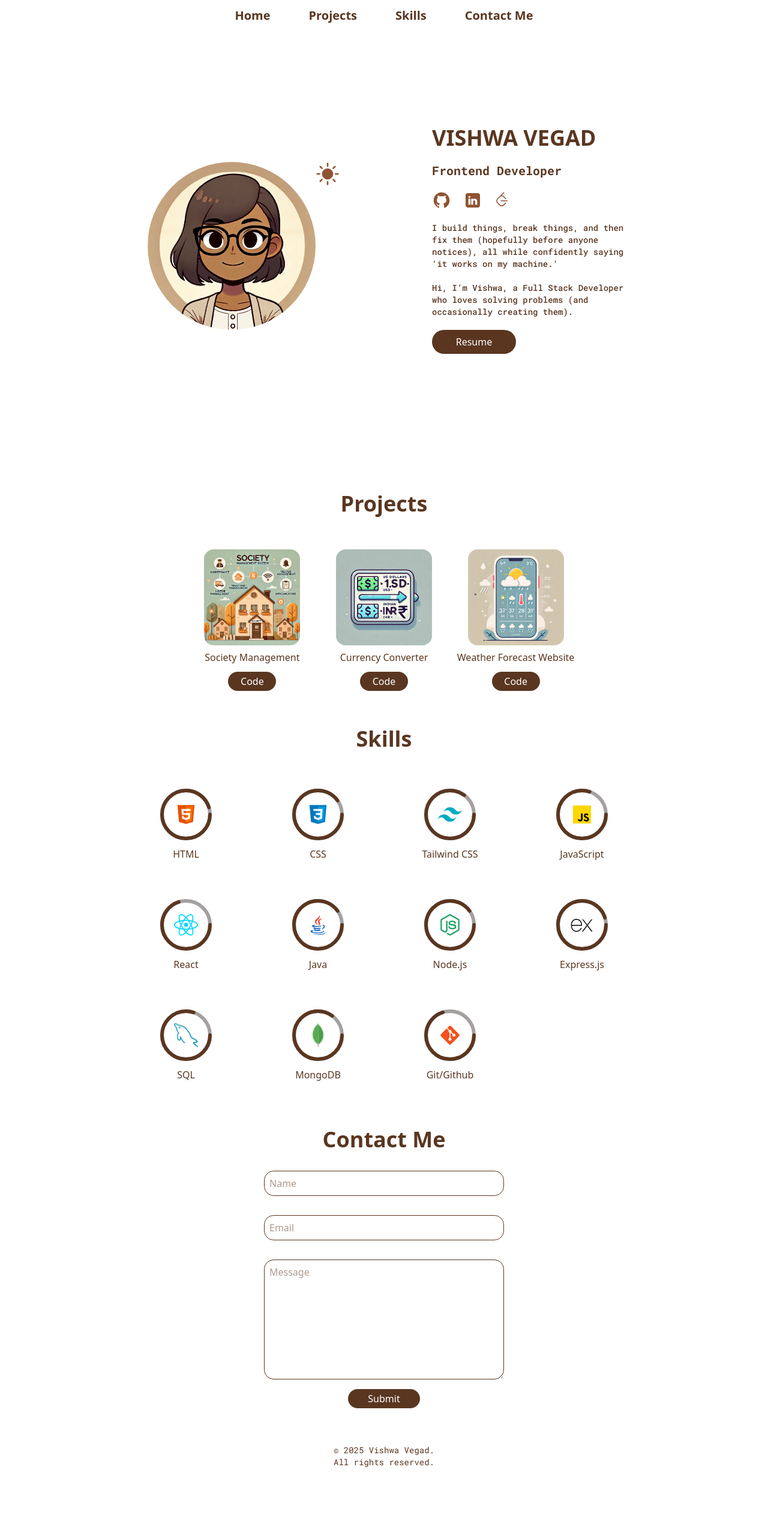
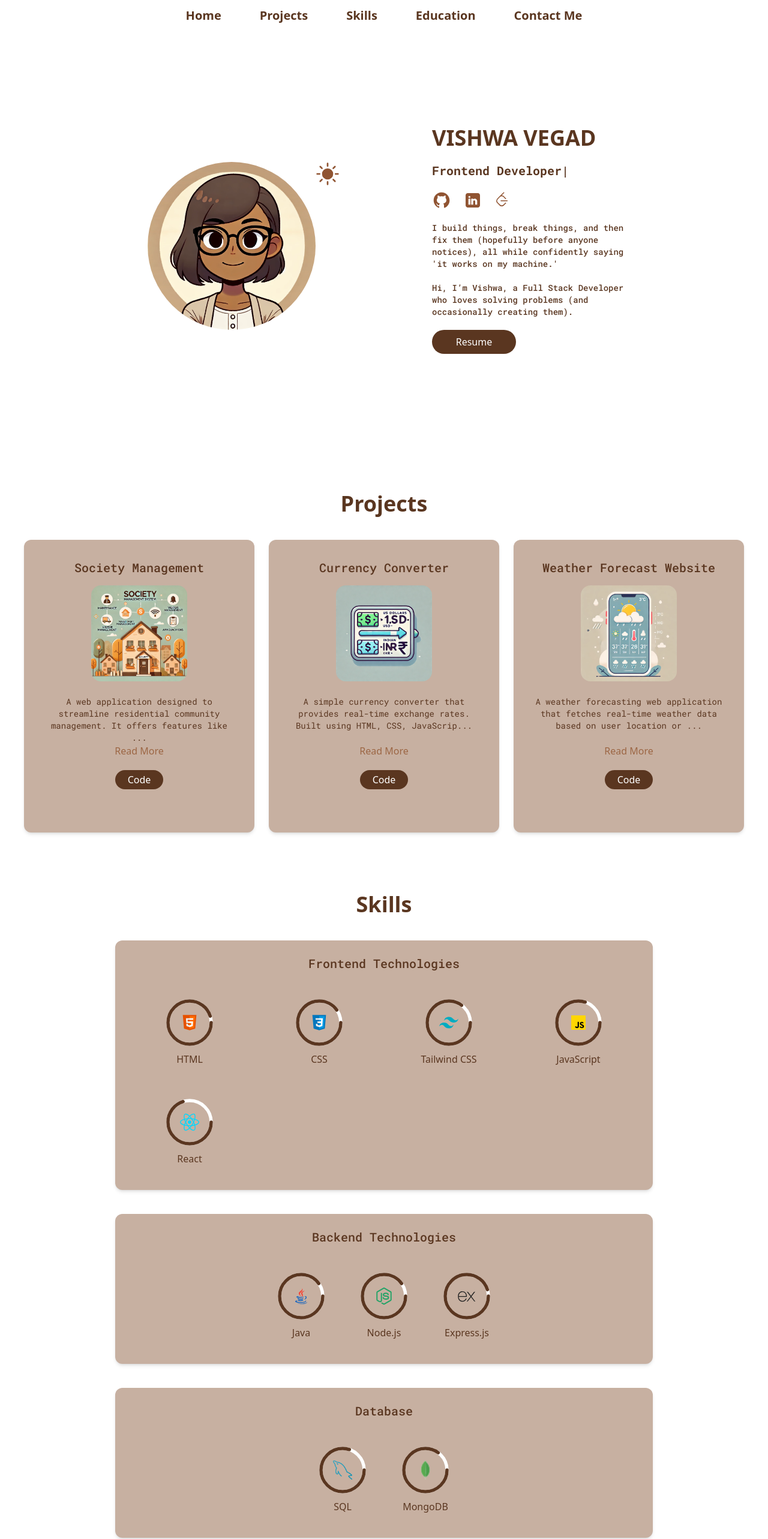
Before and after one commit to vishwavegad/Personal-Portfolio, a React (Vite) app: page / in a window 1280 px wide. Shown: the top 2566 px of the page at 60% size. Before the commit the page ends 2518 px from the top, so only its background shows below. Built offline with nearby package versions, Linux system fonts and the light colour scheme.

Commit message:
education section added

```diff
--- a/src/App.css
+++ b/src/App.css
@@ -11,21 +11,37 @@ html, body{
     --btn-text-color: #fff;
     --text-color: rgb(90, 54, 32);
     --nav-color: #fff;
+    --nav-hover-text-color: rgb(90, 54, 32, 0.7);
     --dropdown-color: rgb(90, 54, 32, 0.7);
+    --dropdown-hover-text-color: rgb(90, 54, 32);
+    --projects-read-text-color: rgb(156, 102, 68);
+    --card-background-color: rgb(199, 176, 161);
+    --card-text-color: rgb(90, 54, 32);
+    --education-bullet-color: rgb(90, 54, 32);
     --bar-percent-color: rgb(90, 54, 32);
-    --bar-color: rgb(165, 160, 160);
+    --bar-color: #fff;
     /* --nav-text-color: rgb(90, 54, 32); */
 }
 
 [data-theme='dark']{
-    --background-color: #222;
+    --background-color: #292929;
     --btn-color: #fff;
     --btn-text-color: #222;
     --text-color: #fff;
-    --nav-color: #222;
+    --nav-color: #292929;
+    --nav-hover-text-color: rgba(250, 247, 247, 0.3);
     --dropdown-color: #222;
+    --dropdown-hover-text-color: rgba(250, 247, 247, 0.3);
+    --projects-read-text-color: rgba(250, 247, 247, 0.3);
+    /* --skills-background-color: rgba(250, 247, 247, 0.3); */
+    --card-background-color: rgb(27, 26, 26);
+    /* --skills-text-color: #222; */
+    --card-text-color: #fff;
+    --education-bullet-color: #fff;
+    /* --bar-percent-color: #222; */
     --bar-percent-color: #fff;
-    --bar-color: rgb(121, 118, 118);
+    /* --bar-color: #fff; */
+    --bar-color: #4a4949;
     /* rgb(197, 190, 190) */
     /* --nav-text-color: white; */
 }
--- a/src/App.jsx
+++ b/src/App.jsx
@@ -3,6 +3,7 @@ import HeroSection from './components/HeroSection'
 import Navbar from './components/Navbar'
 import Projects from './components/Projects'
 import Skills from './components/Skills'
+import Education from './components/Education'
 import ContactMe from './components/ContactMe'
 import Footer from './components/Footer'
 function App() {
@@ -13,6 +14,7 @@ function App() {
       <HeroSection/>
       <Projects/>
       <Skills/>
+      <Education/>
       <ContactMe/>
       <Footer/>
     </>
--- a/src/components/ContactMe.jsx
+++ b/src/components/ContactMe.jsx
@@ -2,14 +2,14 @@ import React from 'react'
 
 function ContactMe() {
   return (
-    <section id='contact' className="mt-10 scroll-mt-20" style={{color:'var(--text-color'}}>
+    <section id='contact' className="mt-20 scroll-mt-20" style={{color:'var(--text-color'}}>
       <h1 className='font-bold text-3xl md:text-4xl text-center'>Contact Me</h1>
       <form action="">
-        <div className="flex flex-col justify-center items-center mt-4">
-          <input type="text" placeholder="Name" required className="border rounded-2xl p-2 w-50 md:w-100 m-4"/>
-          <input type="text" placeholder="Email" required className="border rounded-2xl p-2 w-50 md:w-100 m-4"/>
-          <textarea name="message" placeholder="Message" className="border rounded-2xl p-2 h-50 w-50 md:w-100 m-4"></textarea>
-          <button className='rounded-3xl p-1 w-20 md:w-30 transition duration-300 ease-in-out hover:cursor-pointer hover:scale-107' style={{backgroundColor: 'var(--btn-color)', color:'var(--btn-text-color)'}}>Submit</button>
+        <div className="flex flex-col justify-center items-center mt-10 bg-[var(--card-background-color)] rounded-xl mx-auto shadow-md w-full max-w-md md:max-w-lg lg:max-w-4xl">
+          <input type="text" placeholder="Name" required className="border rounded-2xl p-2 w-60 md:w-100 m-4 mt-10"/>
+          <input type="text" placeholder="Email" required className="border rounded-2xl p-2 w-60 md:w-100 m-4"/>
+          <textarea name="message" placeholder="Message" className="border rounded-2xl p-2 h-50 w-60 md:w-100 m-4"></textarea>
+          <button className='rounded-3xl p-1 w-25 mb-10 md:w-30 transition duration-300 ease-in-out hover:cursor-pointer hover:scale-107' style={{backgroundColor: 'var(--btn-color)', color:'var(--btn-text-color)'}}>Submit</button>
         </div>
       </form>
     </section>
--- /dev/null
+++ b/src/components/Education.jsx
@@ -0,0 +1,66 @@
+import React from 'react'
+
+function Education() {
+    const EducationData = [
+        {
+            year: "2022 - Present",
+            degree: "Bachelor of Engineering",
+            school: "Computer | Government Engineering College",
+            type: "CGPA",
+            score: "8.57"
+        },
+        {
+            year: "2022",
+            degree: "Higher Secondary",
+            school: "Swastik School of Science",
+            type: "Percentage",
+            score: "71.07"
+        },
+        {
+            year: "2020",
+            degree: "Secondary School",
+            school: "Sadhu Vaswani School for Girls",
+            type: "Percentage",
+            score: "80.33"
+        },
+    ]
+
+  return (
+    <section id='education' className='scroll-mt-10 mt-20'>
+      <h1 className='font-bold text-3xl md:text-4xl text-center'>Education</h1>
+      <div className='flex flex-col justify-center mt-10 bg-[var(--card-background-color)] rounded-xl mx-auto shadow-md w-full max-w-md md:max-w-lg lg:max-w-4xl'>
+        <div className='ml-6 mt-10 mb-6 relative border-l-3 border-[var(--text-color)] pl-6'>
+            {EducationData.map(({year, degree, school, type, score})=>(
+                <div key={year} className='relative mb-6'>
+                    <div className='absolute -left-8 top-1 size-3 bg-[var(--education-bullet-color)] rounded-full'></div>
+                    <p className='text-sm'>{year}</p>
+                    <h3 className='font-medium text-xl text-[var(--text-color)]'>{degree}</h3>
+                    <p className='text-sm'>{school}</p>
+                    <p className='flex'><p className='font-medium'>{type}:&nbsp;</p>{score}</p>
+                </div>
+            ))}
+        {/* <div className='mb-6'>
+            <p className='text-sm'>2022 - Present</p>
+            <h3 className='font-medium text-xl text-[var(--text-color)]'>Bachelor of Engineering</h3>
+            <p className='text-sm'>Computer | Government Engineering College</p>
+            <p className='flex'><p className='font-medium'>CGPA:&nbsp;</p>8.57</p>
+        </div>
+        <div className='mb-6'>
+            <p className='text-sm'>2022</p>
+            <h3 className='font-medium text-xl text-[var(--text-color)]'>Higher Secondary</h3>
+            <p className='text-sm'>Swastik School of Science</p>
+            <p className='flex'><p className='font-medium'>Percentage:&nbsp;</p>71.07</p>
+        </div>
+        <div className='mb-6'>
+            <p className='text-sm'>2020</p>
+            <h3 className='font-medium text-xl text-[var(--text-color)]'>Secondary School</h3>
+            <p className='text-sm'>Sadhu Vaswani School for Girls</p>
+            <p className='flex'><p className='font-medium'>Percentage:&nbsp;</p>80.33</p>
+        </div> */}
+        </div>
+      </div>
+    </section>
+  )
+}
+
+export default Education
--- a/src/components/Navbar.jsx
+++ b/src/components/Navbar.jsx
@@ -36,6 +36,10 @@ function Navbar() {
       link: "Skills",
     },
     {
+      id: "education",
+      link: "Education"
+    },
+    {
       id: "contact",
       link: "Contact Me",
     },
@@ -68,19 +72,20 @@ function Navbar() {
           className="gap-10 hidden md:flex text-[var(--text-color)]"
         >
           {links.map(({ id, link, sectionId }) => (
-            <li className="font-bold p-3 pb-3 cursor-pointer text-xl" key={id} onClick={()=>scrollToSection(id)}>
+            <li className="font-bold p-3 pb-3 cursor-pointer text-xl hover:text-[var(--nav-hover-text-color)]" key={id} onClick={()=>scrollToSection(id)}>
               {link}
             </li>
           ))}
         </ul>
 
+        {/* mobile view */}
         {nav && (
           <ul
             className="flex flex-col justify-between items-center absolute top-0 left-0 w-50 py-10 z-40 space-y-6 text-white backdrop-blur-md bg-[var(--dropdown-color)]"
             // style={{backgroundColor:"rgba(90,54,32,0.7)"}}
           >
             {links.map(({ id, link }) => (
-              <li className="px-4 cursor-pointer py-2 text-xl" key={id} onClick={()=>scrollToSection(id)}>
+              <li className="px-4 cursor-pointer py-2 text-xl hover:text-[var(--dropdown-hover-text-color)]" key={id} onClick={()=>scrollToSection(id)}>
                 {link}
               </li>
             ))}
--- a/src/components/Projects.jsx
+++ b/src/components/Projects.jsx
@@ -1,26 +1,40 @@
-import React from "react";
+import {React, useState} from "react";
 import currencyConverterImage from "../assets/currencyConverter.webp";
 import weatherAppImage from "../assets/weatherImage.webp";
 import smsImage from "../assets/smsImage.webp";
 
 function Projects() {
+  const [expanded, setExpanded] = useState({});
+
+  const toggleExpand = (name)=>{
+    setExpanded((prev)=>({
+      ...prev,
+      [name]: !prev[name],
+    }))
+  }
+
   const projects = [
     {
       name: "Society Management",
       image: smsImage,
       link: "",
+      description: " A web application designed to streamline residential community management. It offers features like announcements, complaint tracking, maintenance requests, visitor management, and secure authentication. Built with HTML, CSS, JavaScript, Node.js, Express.js, and MongoDB, it ensures efficient communication and organization within societies.",
       codeLink: "",
     },
     {
       name: "Currency Converter",
       image: currencyConverterImage,
       link: "https://currency-converter-pr.netlify.app/",
+      description:
+        "A simple currency converter that provides real-time exchange rates. Built using HTML, CSS, JavaScript and ExchangeRateAPI, it offers seamless currency conversion between different international currencies.",
       codeLink: "",
     },
     {
       name: "Weather Forecast Website",
       image: weatherAppImage,
       link: "https://weatherpr.netlify.app/",
+      description:
+        "A weather forecasting web application that fetches real-time weather data based on user location or manual search. Built using HTML, CSS, JavaScript and WeatherAPI for accurate weather updates.",
       codeLink: "",
     },
   ];
@@ -29,21 +43,31 @@ function Projects() {
     <section id="projects" className="scroll-mt-20">
       <h1 className="font-bold text-3xl md:text-4xl text-center">Projects</h1>
       <div className="flex justify-center">
-        <div className="grid grid-cols-1 sm:grid-cols-2 md:grid-cols-3 place-items-center mt-10 gap-6">
-          {projects.map(({ name, image, link, codeLink }) => (
-            <div key={name} className="flex flex-col items-center justify-center">
-              <a href={link} target="_blank">
-                <img src={image} alt="" className="size-40 rounded-2xl mt-4" />
-              </a>
-              <h3
-                className="mt-2 font-medium"
+        <div className="grid grid-cols-1 sm:grid-cols-2 md:grid-cols-3 place-items-center mt-10 gap-6 items-start">
+          {projects.map(({ name, image, link, description, codeLink }) => {
+            const isExpanded = expanded[name]
+            const shortText = description.slice(0, 100)+"..."
+
+            return(
+            <div key={name} className="flex flex-col items-center justify-center p-8 rounded-xl shadow-md w-full max-w-md md:max-w-lg lg:max-w-4xl mx-auto bg-[var(--card-background-color)]">
+              <h2
+                className="font-medium text-xl"
                 style={{ color: "var(--text-color)" }}
               >
                 {name}
-              </h3>
+              </h2>
+              <a href={link} target="_blank">
+                <img src={image} alt="" className="size-40 rounded-2xl mt-4 mb-6" />
+              </a>
+              <p className={`text-sm w-80 text-center ${isExpanded?"":"h-20 overflow-hidden"}`}>
+                {isExpanded?description:shortText}
+              </p>
+              <button onClick={()=>toggleExpand(name)} className="text-[var(--projects-read-text-color)] hover:text-blue-700">
+                {isExpanded?"Read Less":"Read More"}
+              </button>
               <a href={codeLink}>
                 <button
-                  className="rounded-3xl w-20 p-1 mt-3 mb-10 text-center"
+                  className="rounded-3xl w-20 p-1 mt-5 mb-10 text-center"
                   style={{
                     backgroundColor: "var(--btn-color)",
                     color: "var(--btn-text-color)",
@@ -53,7 +77,8 @@ function Projects() {
                 </button>
               </a>
             </div>
-          ))}
+            )
+})}
           {/* <div className='flex flex-col items-center'>
             <a href="https://currency-converter-pr.netlify.app/" target='_blank'><img src={currencyConverterImage} alt="" className='size-40 rounded-2xl mt-4' /></a>
             <h3 className='mt-2 font-medium' style={{color:'var(--text-color)'}}>Currency Converter</h3>
--- a/src/components/Skills.jsx
+++ b/src/components/Skills.jsx
@@ -24,7 +24,7 @@ const CircularProgress = ({ percentage, skill, icon }) => {
   return (
     <div className="flex flex-col items-center m-4">
       <div className="relative">
-        <svg width="100" height="100" viewBox="0 0 100 100">
+        <svg width="90" height="90" viewBox="0 0 100 100">
           <circle
             cx="50"
             cy="50"
@@ -47,7 +47,7 @@ const CircularProgress = ({ percentage, skill, icon }) => {
           />
         </svg>
         <img
-          className="absolute top-1/2 left-1/2 transform -translate-x-1/2 -translate-y-1/2 size-10"
+          className="absolute top-1/2 left-1/2 transform -translate-x-1/2 -translate-y-1/2 size-8"
           src={icon}
           alt={skill}
         />
@@ -66,7 +66,11 @@ function Skills() {
     setTimeout(() => setAnimation(true), 500);
   }, []);
 
-  const skills = [
+  const skillsCategories = [
+    {
+      title: "Frontend Technologies",
+      bgColor: "var(--skills-background-color)",
+      skills: [
         {
           name: "HTML",
           icon: htmlLogo,
@@ -92,6 +96,12 @@ function Skills() {
           icon: reactLogo,
           percentage: 70,
         },
+      ],
+    },
+    {
+      title: "Backend Technologies",
+      bgColor: "var(--skills-background-color)",
+      skills: [
         {
           name: "Java",
           icon: javaLogo,
@@ -107,6 +117,12 @@ function Skills() {
           icon: expressLogo,
           percentage: 95,
         },
+      ],
+    },
+    {
+      title: "Database",
+      bgColor: "var(--skills-background-color)",
+      skills: [
         {
           name: "SQL",
           icon: sqlLogo,
@@ -117,17 +133,25 @@ function Skills() {
           icon: mongoLogo,
           percentage: 85,
         },
+      ],
+    },
+    {
+      title: "Version Control",
+      bgColor: "var(--skills-background-color)",
+      skills: [
         {
           name: "Git/Github",
           icon: gitLogo,
           percentage: 70,
+        },
+      ],
     },
   ];
 
   return (
     <section
       id="skills"
-      className="scroll-mt-20"
+      className="scroll-mt-20 mt-20"
       style={{ color: "var(--text-color" }}
     >
       {/* <hr />
@@ -143,7 +167,11 @@ function Skills() {
             alt=""
           />
         </div> */}
-        <div className="grid grid-cols-2 md:grid-cols-3 lg:grid-cols-4 place-items-center mt-10 gap-6">
+      <div className="mt-10 space-y-10">
+        {skillsCategories.map(({ title, bgColor, skills }) => (
+          <div key={title} className="p-6 rounded-xl shadow-md flex flex-col items-center w-full max-w-md md:max-w-lg lg:max-w-4xl mx-auto" style={{backgroundColor: "var(--card-background-color)", color:"var(--card-text-color)"}}>
+            <h2 className="font-medium text-xl text-center mb-4" >{title}</h2>
+            <div className={`flex flex-wrap gap-4 w-full justify-center mt-6 ${skills.length>=4?"grid grid-cols-2 md:grid-cols-3 lg:grid-cols-4":""}`}>
               {skills.map(({ name, icon, percentage }) => (
                 <CircularProgress
                   key={name}
@@ -151,6 +179,9 @@ function Skills() {
                   icon={icon}
                   percentage={percentage}
                 />
+              ))}
+            </div>
+          </div>
         ))}
       </div>
       {/* </div> */}
```
Lines whose indentation alone changed are shown as unchanged.
